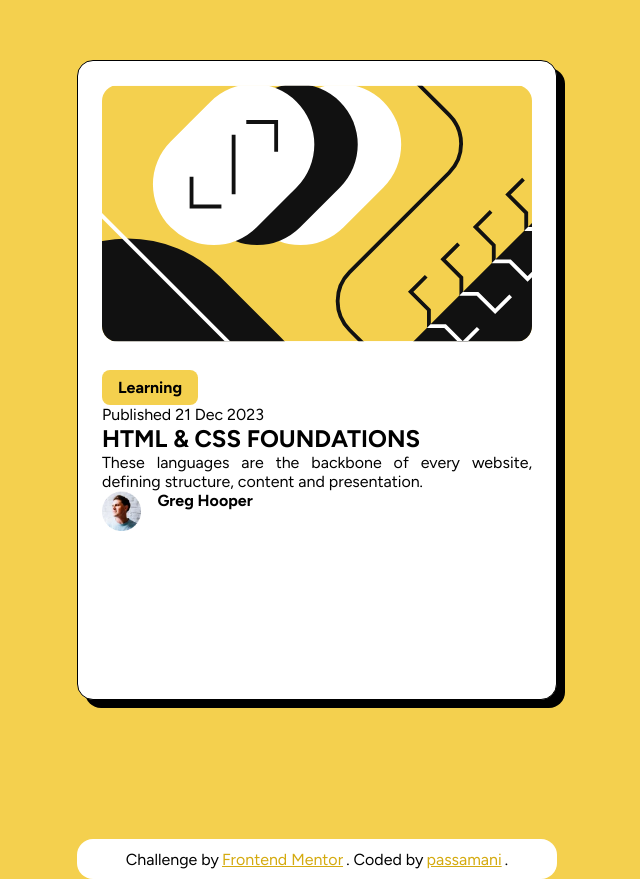
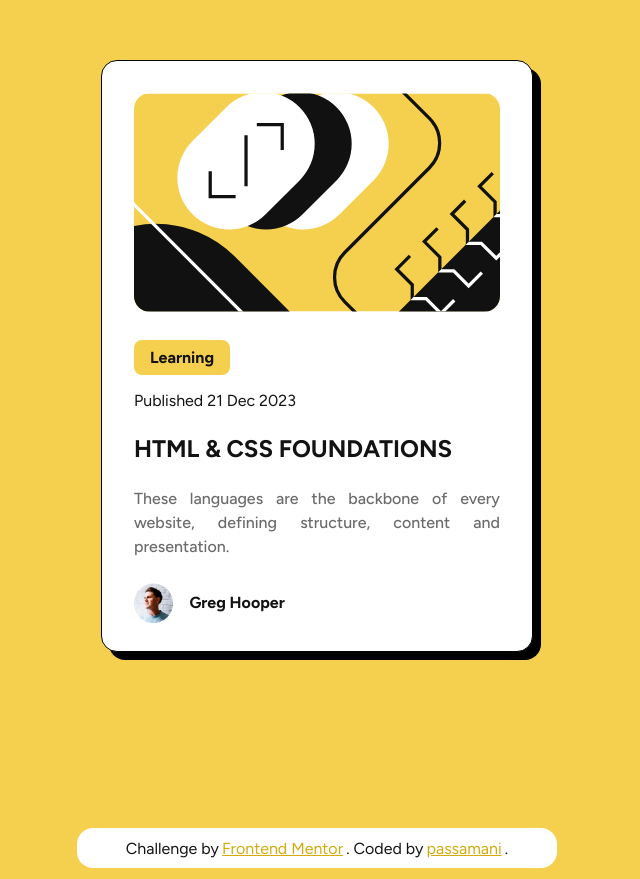
Before and after one commit to passamanii/project-03-blogpreview, a plain HTML site: page index.html in a window 1280 px wide. Shown: the part 132-1011 px from the top of the page, without its empty margins (323-963 px from the left). Drawn offline with Linux system fonts and the light colour scheme.

Commit message:
Add files via upload

```diff
--- a/index.html
+++ b/index.html
@@ -34,7 +34,7 @@
 
                 <h2><strong>HTML & CSS FOUNDATIONS</strong></h2>
 
-                <p>These languages are the backbone of every website, defining structure, content and presentation.</p>
+                <p class="desc">These languages are the backbone of every website, defining structure, content and presentation.</p>
 
             </div>
 
--- a/src/styles.css
+++ b/src/styles.css
@@ -4,6 +4,7 @@
 
 * {
     text-align: justify;
+    color: #121212;
 }
 
 body {
@@ -21,7 +22,7 @@ main {
 }
 
 article {
-    padding: 1.5rem;
+    padding: 2rem;
     background-color: #ffffff;
     border-radius: 1rem;
     border: 1px solid #000000;
@@ -29,8 +30,8 @@ article {
 
     font-family: "Figtree", sans-serif;
 
-    width: 30rem;
-    height: 40rem;
+    width: 27rem;
+    height: 37rem;
 }
 
 article img.main {
@@ -40,6 +41,7 @@ article img.main {
 
 .learningspace {
     padding-top: 1.5rem;
+    padding-bottom: 1rem;
 }
 
 .box {
@@ -52,11 +54,24 @@ article img.main {
     max-width: 6rem;
 }
 
-div.authorcontent {
+h2 {
+    padding-top: 1.5rem;
+    padding-bottom: 1.5rem;
+    font-weight: 1000;
+}
+
+.desc {
+    color: #6b6b6b;
+    font-size: 16px;
+    font-weight: 500;
+    line-height: 1.5rem;
+}
+
+.authorcontent {
+    display: flex;
+    align-items: center;
+    margin-top: 1.5rem;
     gap: 1rem;
-    display: flex;
-    height: 15rem ;
-    align-content: end;
 }
 
 article img.author {
@@ -64,7 +79,7 @@ article img.author {
 }
 
 div.idk {
-    height: 22.4vh;
+    height: 27vh;
     align-content: end;
 }
 
```
